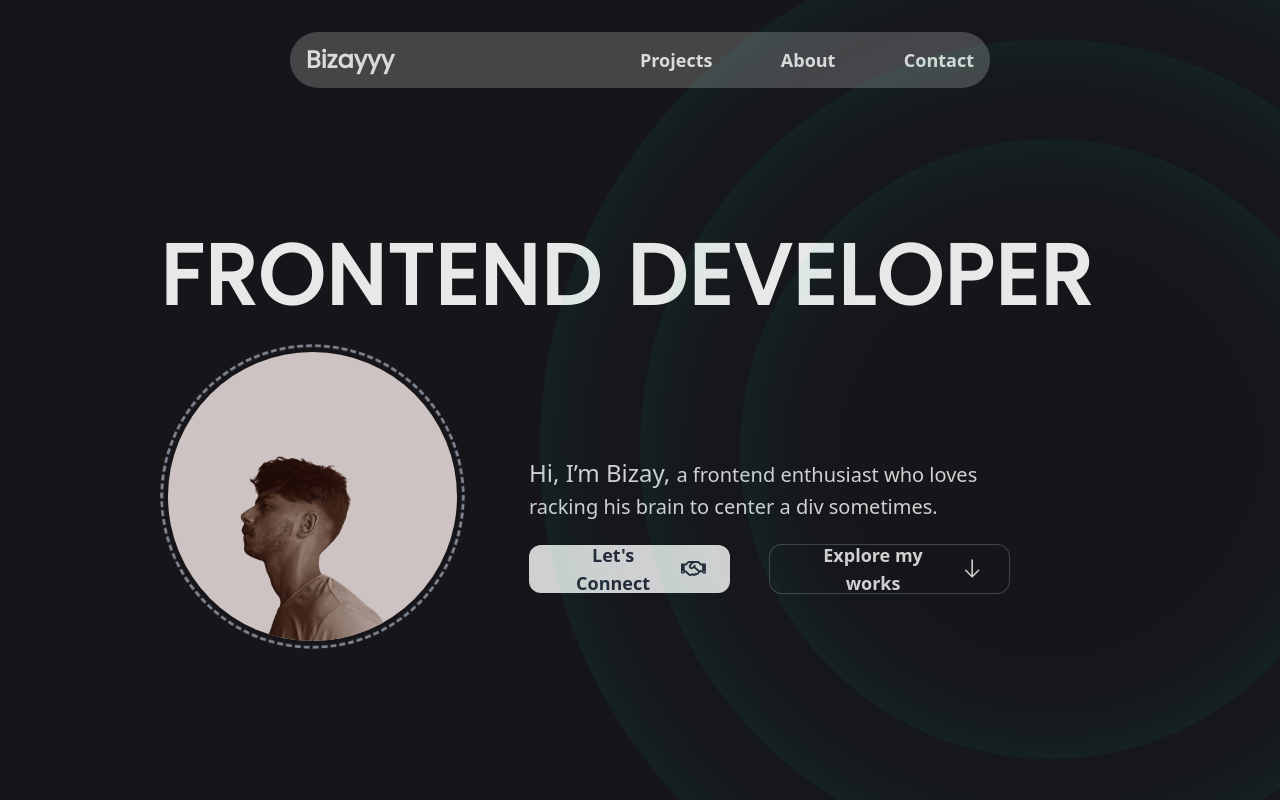
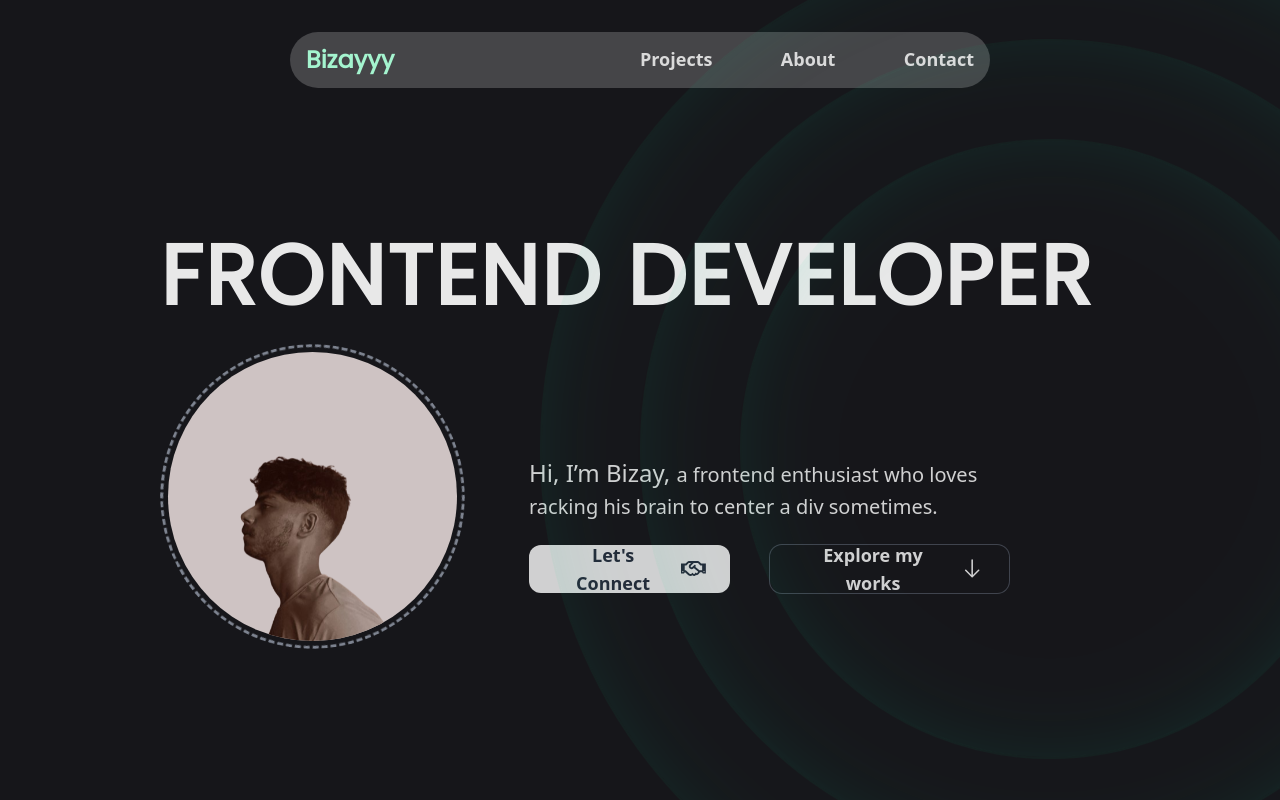
Before and after one commit to Bizayy/Portfolio-Site, a Next.js app: page / in a window 1280 px wide. Shown: the top 800 px of the page. Built offline with nearby package versions, Linux system fonts and the light colour scheme.

Commit message:
made navbar hover effects and the in-page section navigations using Ref

```diff
--- a/src/app/Components/AboutSection.tsx
+++ b/src/app/Components/AboutSection.tsx
@@ -77,9 +77,9 @@ const hobbies = [
     }
 ]
 
-const AboutSection = () => {
+const AboutSection = ({ scrollRef }: { scrollRef: React.RefObject<HTMLDivElement | null> }) => {
     return (
-        <section className='py-20 z-10'>
+        <section ref={scrollRef} className='my-10 py-10 z-10'>
             <h1 className='tracking-wide text-2xl md:text-3xl w-full text-center font-semibold uppercase [word-spacing:8px] my-20'>
                 About me
             </h1>
--- a/src/app/Components/ContactSection.tsx
+++ b/src/app/Components/ContactSection.tsx
@@ -1,9 +1,9 @@
 import React from 'react'
 import Link from 'next/link'
 import { HiOutlineArrowTopRightOnSquare } from 'react-icons/hi2'
-const ContactSection = () => {
+const ContactSection = ({ scrollRef }: { scrollRef: React.RefObject<HTMLDivElement | null> }) => {
     return (
-        <section className='my-20 p-6 lg:p-7 xl:p-9 flex flex-col md:flex-row items-center gap-6 bg-gradient-to-br from-[#2b2b2b]/90 to-white/20 rounded-3xl
+        <section ref={scrollRef} className='my-20 p-6 lg:p-7 xl:p-9 flex flex-col md:flex-row items-center gap-6 bg-gradient-to-br from-[#2b2b2b]/90 to-white/20 rounded-3xl
             text-black/90 relative overflow-hidden z-0'>
             <div className='bg-[url(/grain.jpg)] absolute -z-10 opacity-5 inset-0' />
             <div className='flex flex-col justify-center text-center gap-2 md:w-2/3 md:text-left text-white/90'>
--- a/src/app/Components/Header.tsx
+++ b/src/app/Components/Header.tsx
@@ -1,28 +1,44 @@
-import React from 'react'
+import React, { useRef } from 'react'
 import Link from 'next/link'
+export const Header = ({ onScrollToProjects, onScrollToAbout, onScrollToContact }: {
+    onScrollToProjects: () => void;
+    onScrollToAbout: () => void;
+    onScrollToContact: () => void
+}) => {
+
     const navItems = [
         {
             title: 'Projects',
+            onScroll: onScrollToProjects,
         },
         {
             title: 'About',
+            onScroll: onScrollToAbout,
         },
         {
             title: 'Contact',
+            onScroll: onScrollToContact,
         },
+
     ]
-export const Header = () => {
     return (
         <nav className='rounded-4xl mt-4 sm:mt-8 max-w-[500px] md:max-w-[600px] xl:max-w-[700px] mx-auto px-4 h-12 lg:h-14 bg-white/20 text-white/80 sm:flex sm:items-center sm:justify-between
-            sm:gap-6'>
-            <Link href='#' className='hidden sm:block cursor-pointer'>
-                <h1 className='text-xl xl:text-2xl font-semibold'>Bizayyy</h1>
+            sm:gap-6 z-10'>
+            <Link href='#home' className='hidden sm:block cursor-pointer'>
+                <h1 className='text-xl xl:text-2xl font-semibold z-10 text-emerald-200 hover:bg-gradient-to-r hover:from-emerald-300 hover:to-sky-400 hover:text-transparent
+                    hover:bg-clip-text'>Bizayyy</h1>
             </Link>
             <div className='flex items-center justify-between font-semibold h-full sm:w-[55%] md:w-1/2 text-sm sm:text-base xl:text-lg'>
-                <Link href='#' className='cursor-pointer sm:hidden'>Home</Link>
+                <button className='cursor-pointer sm:hidden hover:text-white z-20 group'>
+                    <span>Home</span>
+                    <div className='group-hover:w-full w-0 transition-all duration-500 h-0.5 bg-gradient-to-r from-emerald-300 to-sky-300'></div>
+                </button>
                 {
                     navItems.map(item => (
-                        <Link key={item.title} href='' className='cursor-pointer'>{item.title}</Link>
+                        <button key={item.title} onClick={item.onScroll} className='cursor-pointer hover:text-white z-20 group'>
+                            <span className=''>{item.title}</span>
+                            <div className='group-hover:w-full w-0 transition-all duration-500 h-0.5 bg-gradient-to-r from-emerald-300 to-sky-300 '></div>
+                        </button>
                     ))
                 }
             </div>
--- a/src/app/Components/HeroOrbit.tsx
+++ b/src/app/Components/HeroOrbit.tsx
@@ -2,7 +2,7 @@
 const HeroOrbit = () => {
     return (
         <div className="absolute size-[500px] sm:size-[1100px] left-1/2 -translate-x-1/2 sm:left-auto sm:-translate-x-0 top-1/2 -translate-y-1/2
-            sm:-right-[50rem] md:-right-[50rem] xl:-right-1/2 sm:overflow-y-clip">
+            sm:-right-[50rem] md:-right-[50rem] xl:-right-1/2 sm:overflow-y-clip z-10">
             <div className="absolute left-1/2 top-1/2 -translate-x-1/2 -translate-y-1/2 size-[620px] border-2 border-emerald-400/5 rounded-full shadow-[0_0_80px_inset] shadow-emerald-400/10">
                 {/*
                 <div className="absolute inset-0 -rotate-[82deg] animate-spin [animation-duration:20s]">
--- a/src/app/Components/HeroSection.tsx
+++ b/src/app/Components/HeroSection.tsx
@@ -4,12 +4,15 @@ import { GoArrowDown } from "react-icons/go"
 import HeroOrbit from "./HeroOrbit"
 const HeroSection = () => {
     return (
-        <div className='w-full mt-32 md:mt-36 xl:mt-40 relative'>
-            <h1 className="text-[50px] leading-14 text-center text-white/90 md:text-left sm:text-[55px] md:text-[64px] xl:text-[84px] tracking-wide font-bold w-full">FRONTEND DEVELOPER</h1>
+        <section className='w-full mt-32 md:mt-36 xl:mt-40 relative'>
+            <h1 className="text-[50px] leading-14 text-center text-white/90 md:text-left sm:text-[55px] md:text-[64px] xl:text-[84px] tracking-wide font-bold
+                w-full">
+                FRONTEND DEVELOPER
+            </h1>
             <div className="flex flex-col lg:flex-row items-center justify-start gap-6 xl:gap-16">
                 <div className="w-[260px] h-[260px] sm:w-[305px] sm:h-[305px] rounded-full overflow-hidden mt-10 relative">
                     <div className="absolute inset-0 rounded-full overflow-hidden border-3 border-dashed border-gray-400/80
-                     animate-spin [animation-duration:30s] z-20" />
+                     animate-spin [animation-duration:30s] z-10" />
                     <div className=" rounded-full absolute inset-2 bg-[#e3d6d5]/90 overflow-hidden ">
                         <Image src='/me.png' alt="me" width={1000} height={1000} className="w-80 h-80 sm:w-96 sm:h-96 absolute z-10 object-contain -bottom-14" />
                     </div>
@@ -18,9 +21,16 @@ const HeroSection = () => {
                     <p className="w-full text-center lg:text-left text-xl sm:text-2xl xl:text-2xl text-white/80">
                         Hi, I’m Bizay, <span className="text-lg sm:text-xl xl:text-xl">a frontend enthusiast who loves racking his brain to center a div sometimes.</span>
                     </p>
-                    <div className="w-full flex flex-col sm:flex-row items-center justify-center lg:justify-start gap-4 md:gap-14 lg:gap-10 text-sm sm:text-base xl:text-lg font-semibold">
-                        <button className=" sm:w-auto flex cursor-pointer bg-white/80 text-gray-900/90 rounded-xl px-3 xl:px-6 items-center gap-2 h-12"><span>Let's Connect</span><FaRegHandshake size={25} className="inline" /></button>
-                        <button className=" sm:w-auto text-white/80 flex cursor-pointer ring-1 ring-gray-500/50 rounded-xl px-3 xl:px-6 gap-2 items-center h-12"><span>Explore my works</span> <GoArrowDown size={25} className="inline" /></button>
+                    <div className="w-full flex flex-col sm:flex-row items-center justify-center lg:justify-start gap-4 md:gap-14 lg:gap-10 text-sm sm:text-base
+                        xl:text-lg font-semibold">
+                        <button className=" sm:w-auto flex cursor-pointer bg-white/80 text-gray-900/90 rounded-xl px-3 xl:px-6 items-center gap-2 h-12">
+                            <span>Let's Connect</span>
+                            <FaRegHandshake size={25} className="inline" />
+                        </button>
+                        <button className=" sm:w-auto text-white/80 flex cursor-pointer ring-1 ring-gray-500/50 rounded-xl px-3 xl:px-6 gap-2 items-center h-12">
+                            <span>Explore my works</span>
+                            <GoArrowDown size={25} className="inline" />
+                        </button>
                     </div>
                 </div>
             </div>
@@ -28,9 +38,9 @@ const HeroSection = () => {
             {/*
             <div className="w-[680px] h-[680px] rounded-full bg-[radial-gradient(circle_at_center,rgba(242,224,223,0.9)_0%,rgba(242,224,223,0.3)_40%,transparent_60%)]
                 absolute -left-60 xl:-left-40 -top-[105%] sm:-top-[110%] lg:-top-[170%]" />*/}
-            <div className="bg-[url(/grain.jpg)] absolute inset-0 -z-30 opacity-5 " />
+            <div className="bg-[url(/grain.jpg)] absolute inset-0 -z-10 opacity-5 " />
             <HeroOrbit />
-        </div>
+        </section>
     )
 }
 
--- a/src/app/Components/ProjectsSection.tsx
+++ b/src/app/Components/ProjectsSection.tsx
@@ -5,9 +5,9 @@ import Image from 'next/image'
 import { HiOutlineArrowTopRightOnSquare } from 'react-icons/hi2'
 import { GoCheckCircle } from 'react-icons/go'
 
-const ProjectsSection = () => {
+const ProjectsSection = ({ scrollRef }: { scrollRef: React.RefObject<HTMLDivElement | null> }) => {
     return (
-        <section className='w-full mt-48 xl:mt-40'>
+        <section ref={scrollRef} className='w-full mt-48 xl:mt-40'>
             <h1 className='text-2xl md:text-3xl font-semibold text-center [word-spacing:8px] tracking-wide'>MY PROJECTS</h1>
             <div className='pb-10 pt-20 text-white/90 flex flex-col items-center justify-center gap-18'>
                 {
--- a/src/app/globals.css
+++ b/src/app/globals.css
@@ -32,4 +32,5 @@
 html,
 body {
     overflow-x: hidden;
+    scroll-behavior: smooth;
 }
--- a/src/app/page.tsx
+++ b/src/app/page.tsx
@@ -1,4 +1,5 @@
 'use client'
+import { useRef } from "react";
 import AboutSection from "./Components/AboutSection";
 import ContactSection from "./Components/ContactSection";
 import FooterSection from "./Components/FooterSection";
@@ -8,17 +9,33 @@ import ProjectsSection from "./Components/ProjectsSection";
 import TapeSection from "./Components/TapeSection";
 
 export default function Home() {
+    const projectsRef = useRef<HTMLDivElement>(null);
+    const aboutRef = useRef<HTMLDivElement>(null);
+    const contactRef = useRef<HTMLDivElement>(null);
+    const scrollToProjects = () => {
+        projectsRef.current?.scrollIntoView({ behavior: 'smooth' })
+    }
+    const scrollToAbout = () => {
+        aboutRef.current?.scrollIntoView({ behavior: 'smooth' })
+    }
+    const scrollToContact = () => {
+        contactRef.current?.scrollIntoView({ behavior: 'smooth' })
+    }
     return (
         <div className="bg-[#16161a] min-h-screen text-white relative overflow-x-hidden">
-            <div className="w-3/4 max-w-3/4 h-full mx-auto">
-                <Header />
+            <div id="#home" className="w-3/4 max-w-3/4 h-full mx-auto">
+                <Header
+                    onScrollToProjects={scrollToProjects}
+                    onScrollToAbout={scrollToAbout}
+                    onScrollToContact={scrollToContact}
+                />
                 <HeroSection />
-                <ProjectsSection />
+                <ProjectsSection scrollRef={projectsRef} />
             </div>
             <TapeSection />
             <div className="w-3/4 max-w-3/4 h-full mx-auto">
-                <AboutSection />
-                <ContactSection />
+                <AboutSection scrollRef={aboutRef} />
+                <ContactSection scrollRef={contactRef} />
                 <FooterSection />
             </div>
         </div >
```
Lines whose indentation alone changed are shown as unchanged.
